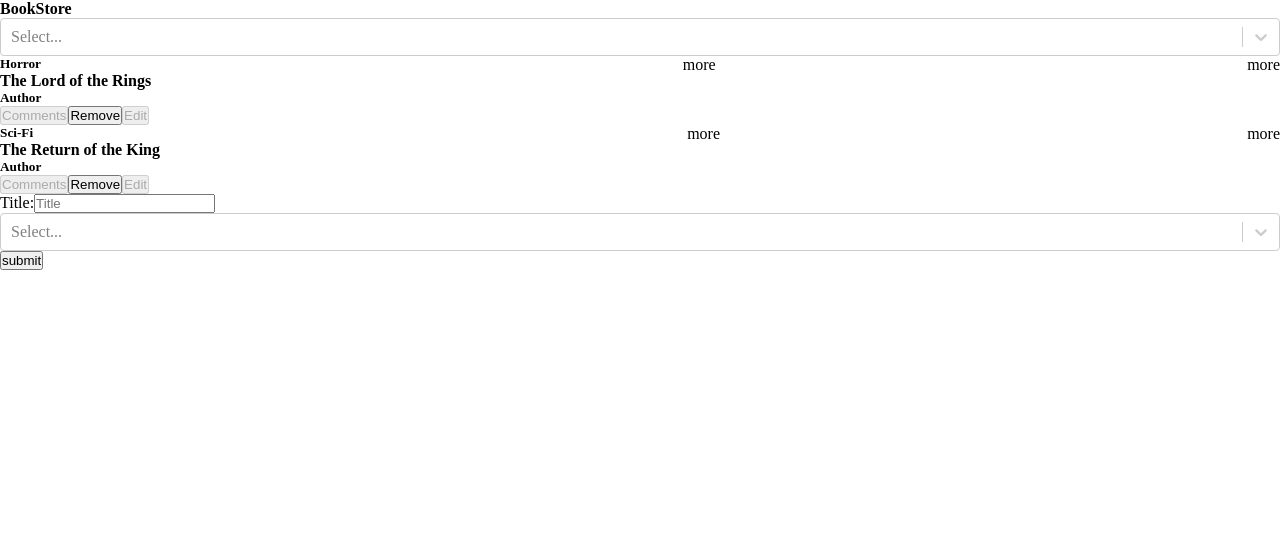
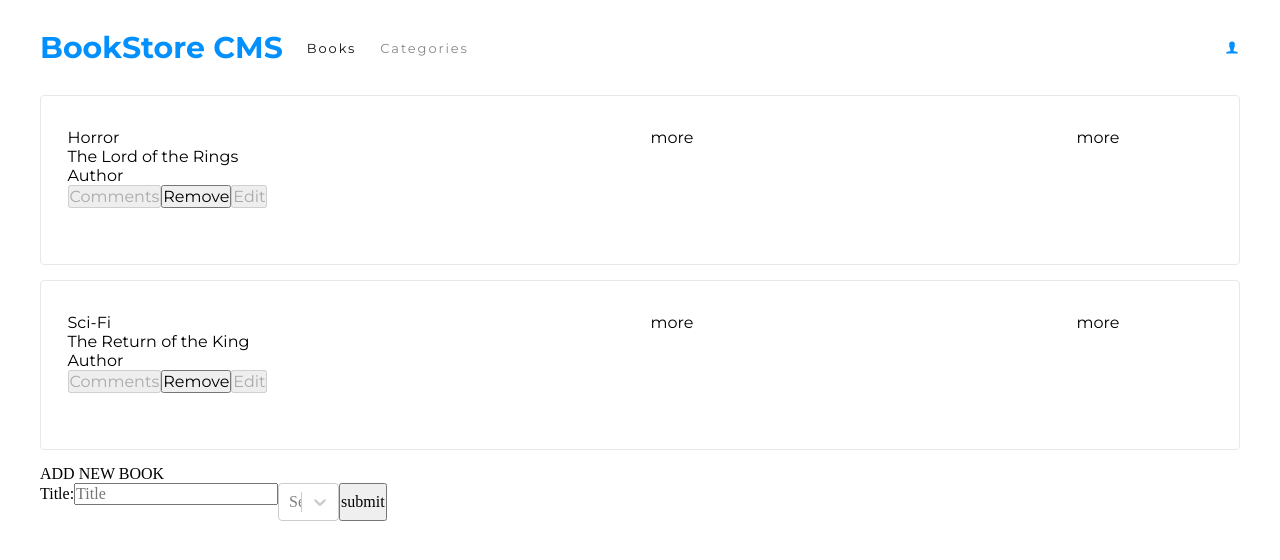
Before and after one commit to sergiocortessat/Redux_Bookstore, a React app: page / in a window 1280 px wide. Built offline with nearby package versions, Linux system fonts and the light colour scheme.

Commit message:
Add styling to componets header, booklist

```diff
--- a/package.json
+++ b/package.json
@@ -14,6 +14,7 @@
     "prop-types": "^15.7.2",
     "react": "^17.0.2",
     "react-dom": "^17.0.2",
+    "react-icons": "^4.2.0",
     "react-redux": "^7.2.4",
     "react-router-dom": "^5.2.0",
     "react-scripts": "4.0.3",
--- /dev/null
+++ b/src/CSS/BookForm.scss
@@ -0,0 +1,9 @@
+.form-container {
+  margin: 0 auto;
+  width: 75rem;
+
+  .form {
+    display: flex;
+    flex-direction: row;
+  }
+}
--- a/src/CSS/BookList.scss
+++ b/src/CSS/BookList.scss
@@ -1,10 +1,21 @@
 .book-list {
   display: flex;
   flex-direction: column;
+  background-color: white;
+  font-family: Montserrat, sans-serif;
+  position: relative;
+  align-items: center;
 }
 
 .book-item {
   display: flex;
   flex-direction: row;
   justify-content: space-between;
+  height: 10.625rem;
+  border-radius: 4px;
+  border: solid 1px #e8e8e8;
+  background-color: white;
+  width: 75rem;
+  margin: 0 0.063rem 0.938rem 0;
+  padding: 2rem 7.438rem 1.625rem 1.688rem;
 }
--- a/src/CSS/NavBar.scss
+++ b/src/CSS/NavBar.scss
@@ -0,0 +1,56 @@
+$azure: #0290ff;
+$black-two: #121212;
+
+header {
+  background-color: white;
+  display: flex;
+  font-family: Montserrat, sans-serif;
+  height: 5.938rem;
+  align-items: center;
+  position: relative;
+  width: 75rem;
+  margin: 0 auto;
+
+  .header-text {
+    display: flex;
+    align-items: center;
+    position: absolute;
+    left: 0;
+  }
+
+  .header-text > * {
+    margin-right: 1.5rem;
+  }
+
+  .bookstore-cms {
+    color: $azure;
+    font-size: 1.875rem;
+    font-weight: bold;
+  }
+
+  .books {
+    color: $black-two;
+    font-size: 0.813rem;
+    letter-spacing: 1.9px;
+  }
+
+  .categories {
+    color: $black-two;
+    font-size: 0.813rem;
+    letter-spacing: 1.9px;
+    opacity: 0.5;
+  }
+
+  .oval {
+    height: 2.813rem;
+    display: flex;
+    align-items: center;
+    position: absolute;
+    right: 0;
+
+    svg {
+      height: 1.063rem;
+      color: $azure;
+    }
+  }
+}
--- a/src/CSS/index.scss
+++ b/src/CSS/index.scss
@@ -1,5 +1,17 @@
+@import url("https://fonts.googleapis.com/css2?family=Montserrat:ital,wght@0,100;0,200;0,300;0,400;0,500;0,600;0,700;0,800;0,900;1,100;1,200;1,300;1,400;1,500;1,600;1,700;1,800;1,900&display=swap");
+
 * {
   margin: 0;
   padding: 0;
   box-sizing: border-box;
+  outline: 0;
+  vertical-align: baseline;
+  font-weight: inherit;
+  font-family: inherit;
+  font-style: inherit;
+  font-size: 100%;
 }
+
+.root {
+  min-height: 100vh;
+}
--- a/src/Containers/BooksForm.js
+++ b/src/Containers/BooksForm.js
@@ -20,6 +20,8 @@ const BooksForm = () => {
     setSelectedCategory(e.value);
   };
   return (
+    <div className="form-container">
+      <h2>ADD NEW BOOK</h2>
       <form className="form" onSubmit={(e) => handleSubmit(e)}>
         <label htmlFor="title">
           Title:
@@ -28,6 +30,7 @@ const BooksForm = () => {
         <Select options={options} onChange={handleSelect} />
         <input type="submit" value="submit" />
       </form>
+    </div>
   );
 };
 
--- a/src/Containers/NavBar.js
+++ b/src/Containers/NavBar.js
@@ -1,5 +1,7 @@
+/* eslint-disable no-unused-vars */
 import React, { useState, useEffect } from 'react';
 import { useSelector, useDispatch } from 'react-redux';
+import { IoIosPerson } from 'react-icons/io';
 import { filterBook } from '../actions';
 import CategoryFilter from '../Components/CategoryFilter';
 
@@ -17,14 +19,17 @@ const NavBar = () => {
     setOptions(categories.map((category) => ({ value: category, label: category })));
   }, [books]);
   return (
-    <nav>
-      <ul>
-        <li><h4>BookStore</h4></li>
-        <li>
-          <CategoryFilter handleOnChange={handleOnChange} options={options} />
-        </li>
-      </ul>
-    </nav>
+    <header>
+      <div className="header-text">
+        <h1 className="bookstore-cms">BookStore CMS</h1>
+        <p className="books">Books</p>
+        {/* <CategoryFilter handleOnChange={handleOnChange} options={options} /> */}
+        <p className="categories">Categories</p>
+      </div>
+      <i className="oval">
+        <IoIosPerson />
+      </i>
+    </header>
   );
 };
 
--- a/src/index.js
+++ b/src/index.js
@@ -2,6 +2,8 @@ import React from 'react';
 import ReactDOM from 'react-dom';
 import './CSS/index.scss';
 import './CSS/BookList.scss';
+import './CSS/NavBar.scss';
+import './CSS/BookForm.scss';
 import { Provider } from 'react-redux';
 import { createStore } from 'redux';
 import App from './Components/App';
```
Also changed, not shown: 1 other file. Lines whose indentation alone changed are shown as unchanged.
